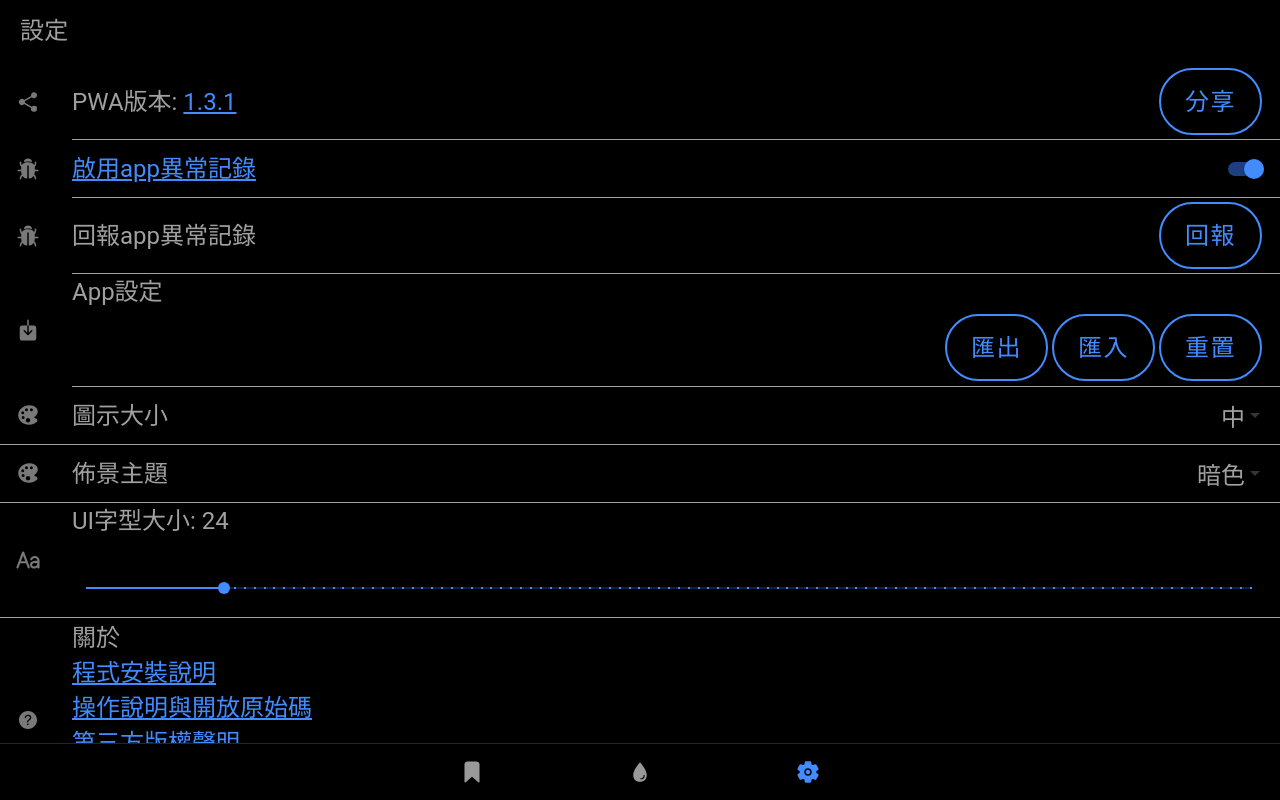
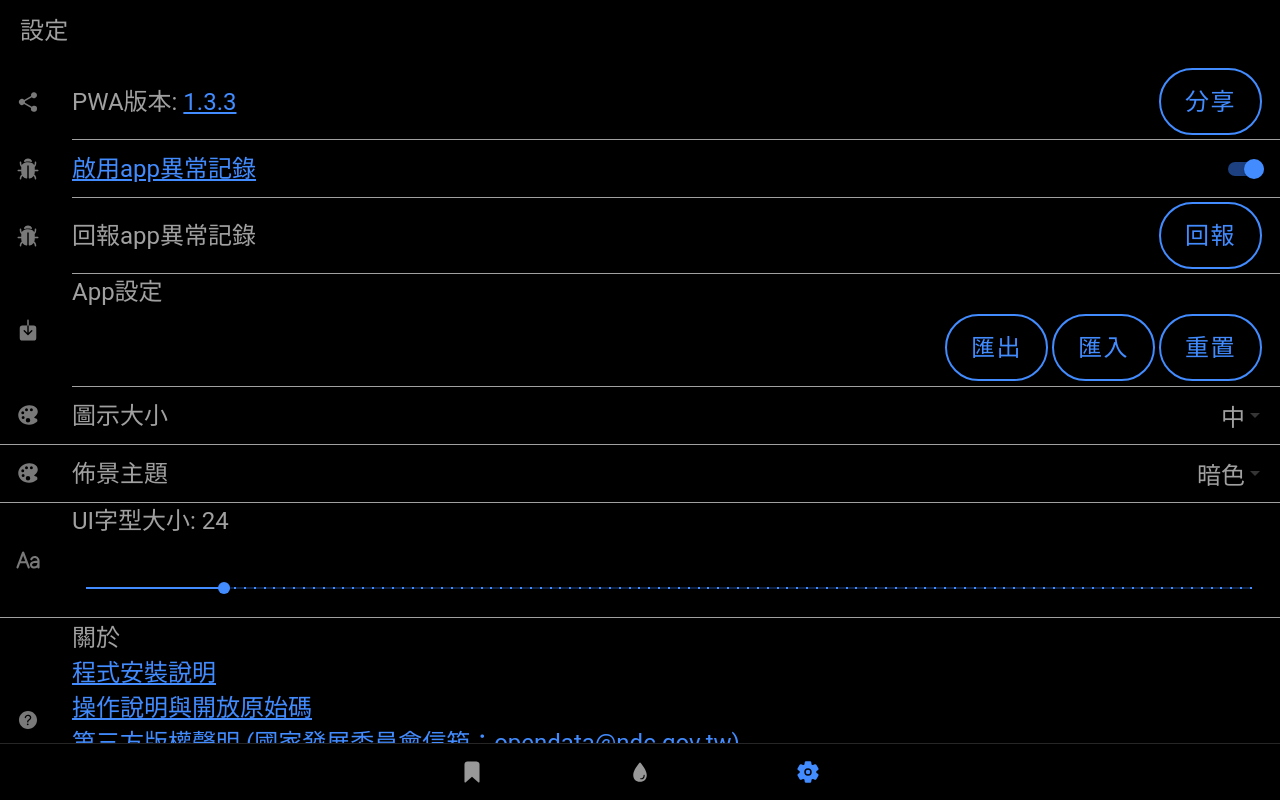
Before and after one commit to MrMYHuang/twri, a React (Create React App) app: page /settings in a window 1280 px wide. Built offline with nearby package versions, Linux system fonts and the light colour scheme; no server answers.

Commit message:
* Add data source publihser E-mail for Google Play Store submission.

```diff
--- a/package.json
+++ b/package.json
@@ -1,7 +1,7 @@
 {
   "name": "twri",
   "productName": "台灣水庫",
-  "pwaVersion": "1.3.1",
+  "pwaVersion": "1.3.3",
   "version": "1.0.0",
   "license": "MIT",
   "keywords": [
--- a/src/pages/SettingsPage.tsx
+++ b/src/pages/SettingsPage.tsx
@@ -278,7 +278,7 @@ class _SettingsPage extends React.Component<PageProps, StateProps> {
                 <div><a href='/' onClick={e => {
                   e.preventDefault();
                   this.setState({ showLicense: true });
-                }}>第三方版權聲明</a></div>
+                }}>第三方版權聲明 (國家發展委員會信箱：opendata@ndc.gov.tw)</a></div>
                 <div>作者: Meng-Yuan Huang</div>
                 <div><a href="mailto:myh@live.com" target="_new">myh@live.com</a></div>
               </div>
@@ -286,8 +286,9 @@ class _SettingsPage extends React.Component<PageProps, StateProps> {
           </IonList>
           <IonAlert
               isOpen={this.state.showLicense}
+              cssClass='uiFontX0_8'
               backdropDismiss={false}
-              message="此 app 使用《水庫每日營運狀況》( https://data.gov.tw/dataset/41568 )、《水庫水情資料》( https://data.gov.tw/dataset/45501 )。此開放資料依政府資料開放授權條款 (Open Government Data License) 進行公眾釋出，使用者於遵守本條款各項規定之前提下，得利用之。政府資料開放授權條款：https://data.gov.tw/license"
+              message="此 app 使用《水庫每日營運狀況》(https://data.gov.tw/dataset/41568)、《水庫水情資料》(https://data.gov.tw/dataset/45501)。此開放資料依政府資料開放授權條款 (Open Government Data License) 進行公眾釋出，使用者於遵守本條款各項規定之前提下，得利用之。政府資料開放授權條款：https://data.gov.tw/license"
               buttons={[
                 {
                   text: '關閉',
--- a/src/theme/variables.css
+++ b/src/theme/variables.css
@@ -180,6 +180,10 @@ ion-toast::part(button) {
     font-size: calc(var(--ui-font-size) * 3) !important;
 }
 
+.uiFontX0_8 {
+    font-size: calc(var(--ui-font-size) * 0.8) !important;
+}
+
 input:-webkit-autofill, input:-webkit-autofill:hover, input:-webkit-autofill:focus {
     -webkit-text-fill-color: var(--color);
     -webkit-box-shadow: 0px 0px 0px 1000px var(--background) inset;
```
Also changed, not shown: 1 other file (tests, documents, lock files or other folders).
